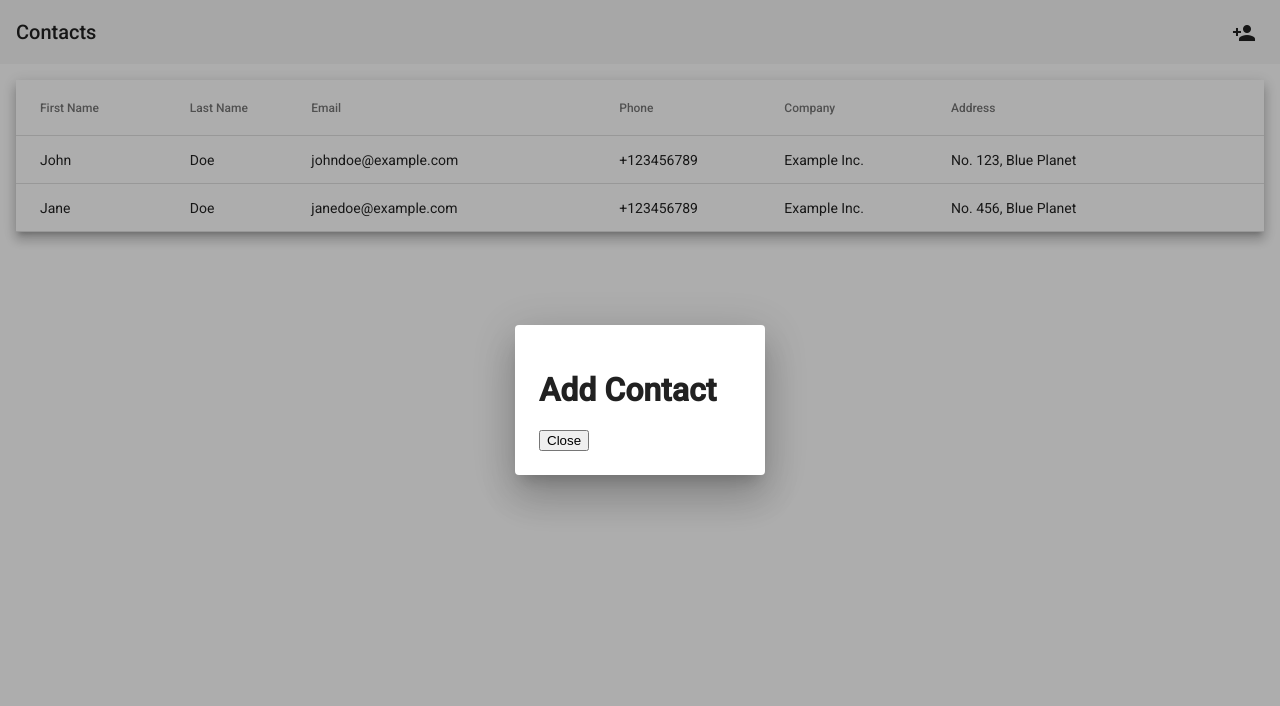
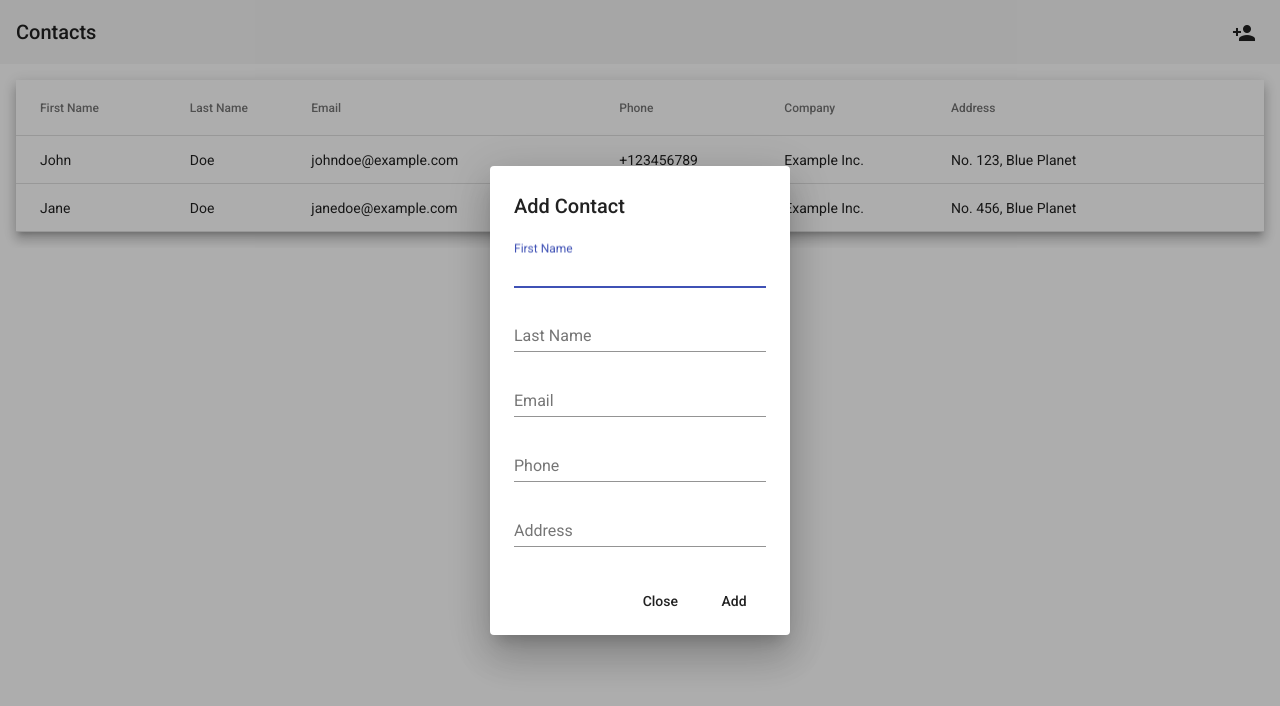
Before and after one commit to tsaung/coding-test, an Angular app: page / in a window 1280 px wide. Both pictures are taken after a click on the button "person_add". Shown: the top 706 px of the page. Built offline with nearby package versions, Linux system fonts and the light colour scheme.

Commit message:
scrollable table, create dialog

```diff
--- a/src/app/app.module.ts
+++ b/src/app/app.module.ts
@@ -1,16 +1,18 @@
 import { NgModule } from '@angular/core';
 import { BrowserModule } from '@angular/platform-browser';
+import { FormsModule } from '@angular/forms';
+import { HttpClientModule } from '@angular/common/http';
+import { BrowserAnimationsModule } from '@angular/platform-browser/animations';
 
 import { AppComponent } from './app.component';
-import { BrowserAnimationsModule } from '@angular/platform-browser/animations';
 import { AppRoutingModule } from './app-routing.module';
-import { HttpClientModule } from '@angular/common/http';
 
 @NgModule({
   declarations: [AppComponent],
   imports: [
     BrowserModule,
     BrowserAnimationsModule,
+    FormsModule,
     HttpClientModule,
     AppRoutingModule,
   ],
--- /dev/null
+++ b/src/app/contacts/contact-create-dialog/contact-create-dialog.component.css
@@ -0,0 +1,3 @@
+mat-form-field {
+  width: 100%;
+}
--- a/src/app/contacts/contact-create-dialog/contact-create-dialog.component.html
+++ b/src/app/contacts/contact-create-dialog/contact-create-dialog.component.html
@@ -1,5 +1,27 @@
-<h1 mat-dialog-title>Add Contact</h1>
-<div mat-dialog-content></div>
-<div mat-dialog-actions>
-  <button mat-button (click)="onClose()">Close</button>
+<h3 mat-dialog-title>Add Contact</h3>
+<div mat-dialog-content>
+  <mat-form-field>
+    <mat-label>First Name</mat-label>
+    <input matInput type="text" />
+  </mat-form-field>
+  <mat-form-field>
+    <mat-label>Last Name</mat-label>
+    <input matInput type="text" />
+  </mat-form-field>
+  <mat-form-field>
+    <mat-label>Email</mat-label>
+    <input matInput type="email" />
+  </mat-form-field>
+  <mat-form-field>
+    <mat-label>Phone</mat-label>
+    <input matInput type="tel" />
+  </mat-form-field>
+  <mat-form-field>
+    <mat-label>Address</mat-label>
+    <input matInput type="text" />
+  </mat-form-field>
 </div>
+<div mat-dialog-actions align="end">
+  <button mat-button mat-dialog-close>Close</button>
+  <button mat-button>Add</button>
+</div>
--- a/src/app/contacts/contact-create-dialog/contact-create-dialog.component.ts
+++ b/src/app/contacts/contact-create-dialog/contact-create-dialog.component.ts
@@ -7,6 +7,7 @@ import {
 @Component({
   selector: 'contact-create-dialog',
   templateUrl: './contact-create-dialog.component.html',
+  styleUrls: ['./contact-create-dialog.component.css'],
 })
 export class ContactCreateDialog {
   constructor(private dialogRef: MatDialogRef<ContactCreateDialog>) {}
--- a/src/app/contacts/contact-list/contact-list.component.css
+++ b/src/app/contacts/contact-list/contact-list.component.css
@@ -4,8 +4,10 @@
 
 .main {
   padding: 1em;
+  overflow-x: auto;
 }
 
 table {
   width: 100%;
+  min-width: 700px;
 }
--- a/src/app/contacts/contact-list/contact-list.component.ts
+++ b/src/app/contacts/contact-list/contact-list.component.ts
@@ -29,6 +29,8 @@ export class ContactList implements OnInit {
   }
 
   openDialog() {
-    const dialogRef = this.dialog.open(ContactCreateDialog, { width: '250px' });
+    const dialogRef = this.dialog.open(ContactCreateDialog, {
+      width: '300px',
+    });
   }
 }
--- a/src/app/contacts/contacts.module.ts
+++ b/src/app/contacts/contacts.module.ts
@@ -1,10 +1,11 @@
 import { NgModule } from '@angular/core';
 import { RouterModule } from '@angular/router';
 import { MaterialModule } from '../material.module';
+import { ContactCreateDialog } from './contact-create-dialog/contact-create-dialog.component';
 import { ContactList } from './contact-list/contact-list.component';
 
 @NgModule({
-  declarations: [ContactList],
+  declarations: [ContactList, ContactCreateDialog],
   imports: [
     MaterialModule,
     RouterModule.forChild([{ path: '', component: ContactList }]),
--- a/src/app/material.module.ts
+++ b/src/app/material.module.ts
@@ -4,6 +4,8 @@ import { MatDialogModule } from '@angular/material/dialog';
 import { MatIconModule } from '@angular/material/icon';
 import { MatTableModule } from '@angular/material/table';
 import { MatToolbarModule } from '@angular/material/toolbar';
+import { MatFormFieldModule } from '@angular/material/form-field';
+import { MatInputModule } from '@angular/material/input';
 
 @NgModule({
   imports: [
@@ -12,6 +14,8 @@ import { MatToolbarModule } from '@angular/material/toolbar';
     MatToolbarModule,
     MatButtonModule,
     MatIconModule,
+    MatFormFieldModule,
+    MatInputModule,
   ],
   exports: [
     MatTableModule,
@@ -19,6 +23,8 @@ import { MatToolbarModule } from '@angular/material/toolbar';
     MatToolbarModule,
     MatButtonModule,
     MatIconModule,
+    MatFormFieldModule,
+    MatInputModule,
   ],
 })
 export class MaterialModule {}
```
